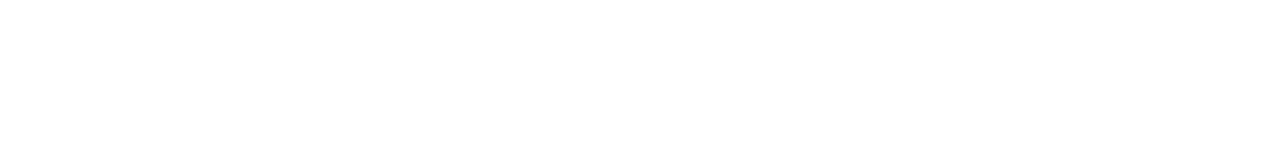
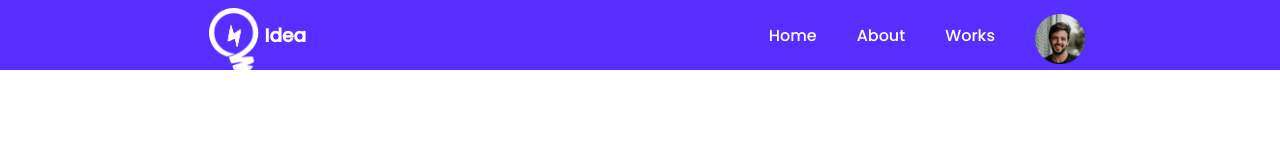
Before and after one commit to choyondas/exercise2, a plain HTML site: page index.html in a window 1280 px wide. Drawn offline with Linux system fonts and the light colour scheme.

Commit message:
menubar added

```diff
--- a/index.html
+++ b/index.html
@@ -6,9 +6,33 @@
     <meta http-equiv="X-UA-Compatible" content="IE=edge">
     <meta name="viewport" content="width=device-width, initial-scale=1.0">
     <title>Responsive website</title>
+    <link rel="preconnect" href="https://fonts.googleapis.com">
+    <link rel="preconnect" href="https://fonts.gstatic.com" crossorigin>
+    <link href="https://fonts.googleapis.com/css2?family=Poppins:wght@500&display=swap" rel="stylesheet">
+    <link rel="stylesheet" href="styles/style.css">
 </head>
 
 <body>
+    <nav class="navigation">
+        <div class="logo">
+            <img src="images/icons/logo.png" alt="">
+            <h3>Idea</h3>
+        </div>
+        </div>
+
+        <div class="menu">
+
+
+            <a href="#home">Home</a>
+            <a href="#about">About</a>
+            <a href="#works">Works</a>
+
+
+            <img src="images/players/player-1.png" alt="">
+        </div>
+        </div>
+
+    </nav>
 
 </body>
 
--- /dev/null
+++ b/styles/style.css
@@ -0,0 +1,47 @@
+body {
+    margin: 0;
+    padding: 0;
+    font-family: 'Poppins', sans-serif;
+}
+
+.navigation {
+    display: flex;
+    background-color: #562EFF;
+    justify-content: center;
+    align-items: center;
+}
+
+.logo {
+    display: flex;
+    justify-content: center;
+    align-items: center;
+}
+
+.logo h3 {
+    padding-left: 5px;
+    color: white;
+}
+
+.menu {
+    display: flex;
+    align-items: center;
+    align-content: space-around;
+    margin-left: 33%;
+    margin-right: 2%;
+}
+
+.menu a {
+    text-decoration: none;
+    padding-left: 40px;
+    color: white;
+}
+
+a:hover {
+    text-decoration: solid underline red 3px;
+}
+
+img {
+    width: 50px;
+    margin-top: 8px;
+    padding-left: 40px;
+}
```
Also changed, not shown: images/icons/logo1.png (added).
